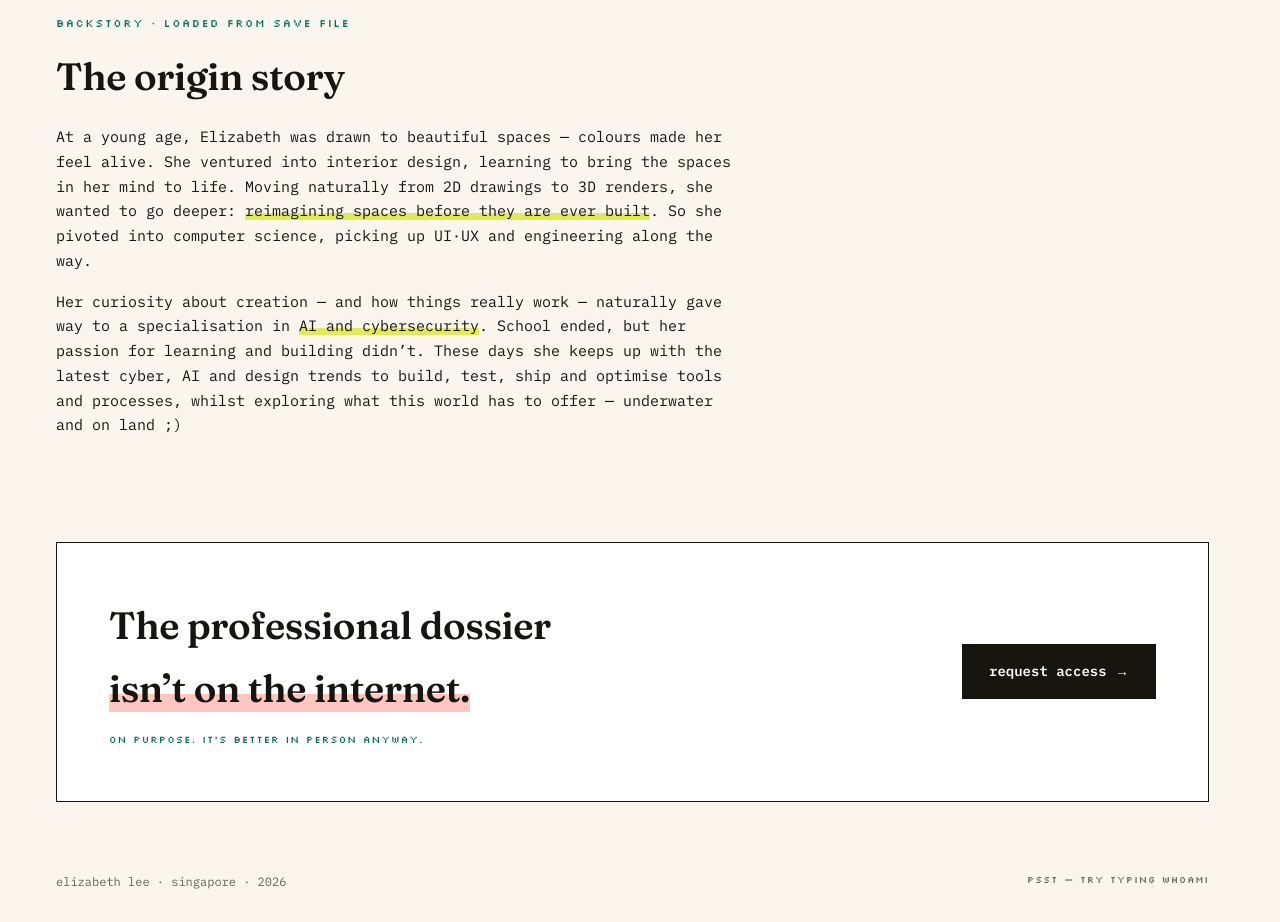
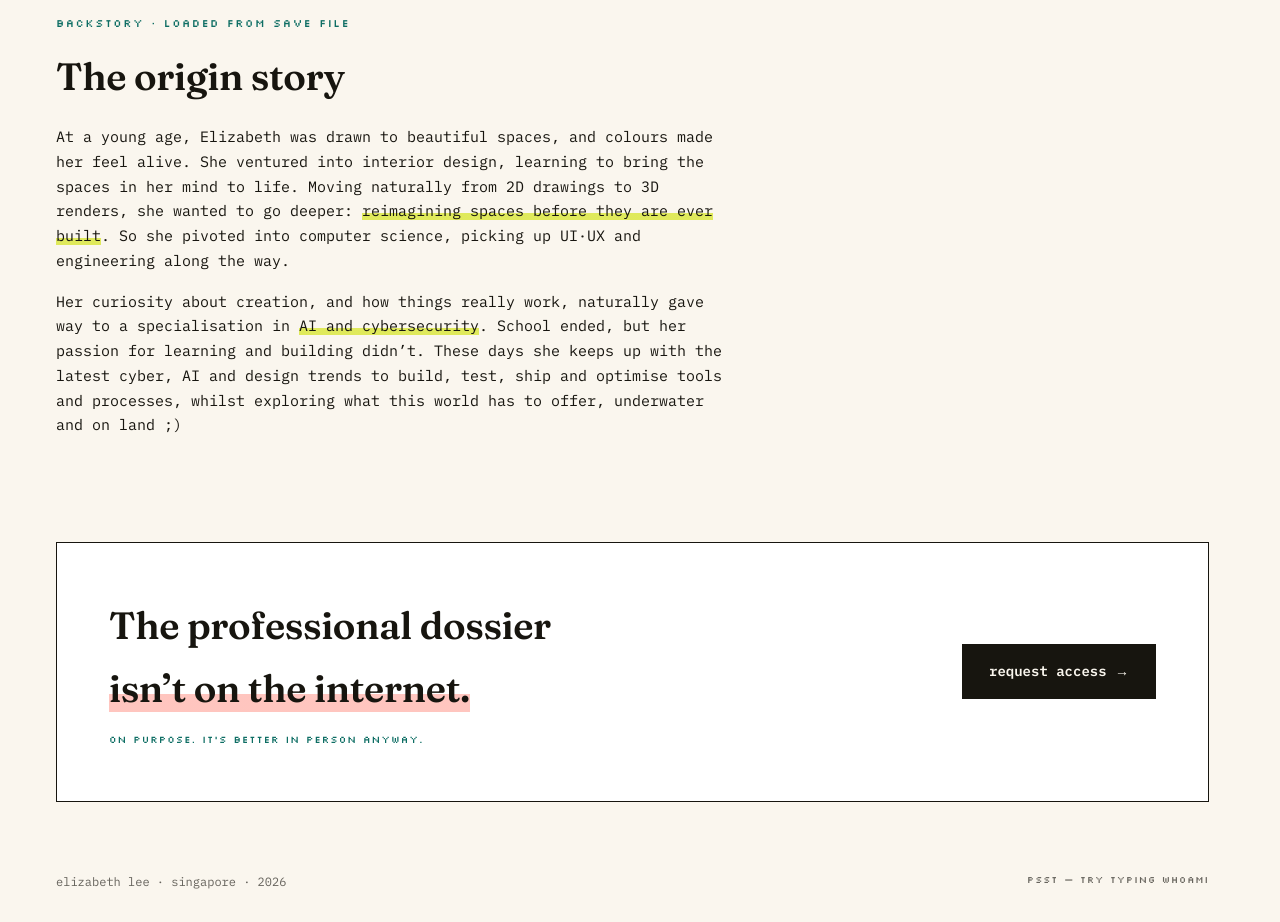
Before and after one commit to luppieliz/portfolio, a Next.js app: page / in a window 1280 px wide. Shown: the part 2940-3862 px from the top of the page. Built offline with nearby package versions, Linux system fonts and the light colour scheme.

Commit message:
Remove em-dashes from origin story copy

```diff
--- a/app/page.tsx
+++ b/app/page.tsx
@@ -54,22 +54,22 @@ export default function Home() {
         <h2>The origin story</h2>
         <div className="about-body">
           <p>
-            At a young age, Elizabeth was drawn to beautiful spaces — colours
-            made her feel alive. She ventured into interior design, learning
-            to bring the spaces in her mind to life. Moving naturally from 2D
-            drawings to 3D renders, she wanted to go deeper:{" "}
+            At a young age, Elizabeth was drawn to beautiful spaces, and
+            colours made her feel alive. She ventured into interior design,
+            learning to bring the spaces in her mind to life. Moving naturally
+            from 2D drawings to 3D renders, she wanted to go deeper:{" "}
             <em>reimagining spaces before they are ever built</em>. So she
             pivoted into computer science, picking up UI·UX and engineering
             along the way.
           </p>
           <p>
-            Her curiosity about creation — and how things really work —
+            Her curiosity about creation, and how things really work,
             naturally gave way to a specialisation in{" "}
             <em>AI and cybersecurity</em>. School ended, but her passion for
             learning and building didn&rsquo;t. These days she keeps up with
             the latest cyber, AI and design trends to build, test, ship and
             optimise tools and processes, whilst exploring what this world has
-            to offer — underwater and on land ;)
+            to offer, underwater and on land ;)
           </p>
         </div>
       </section>
```
